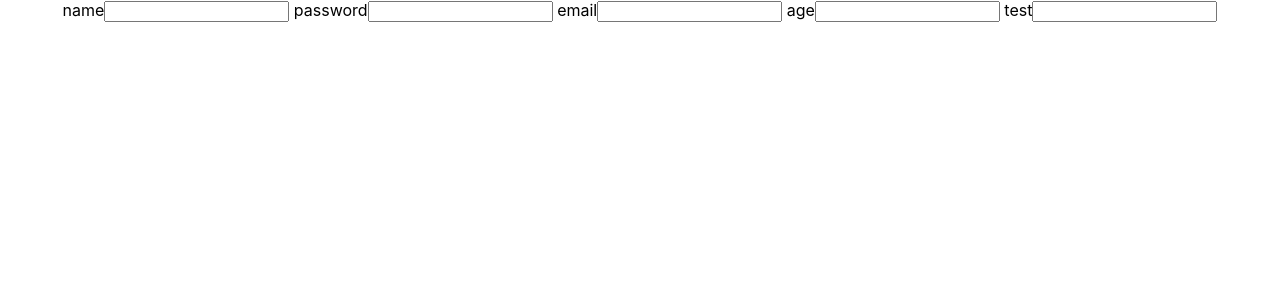
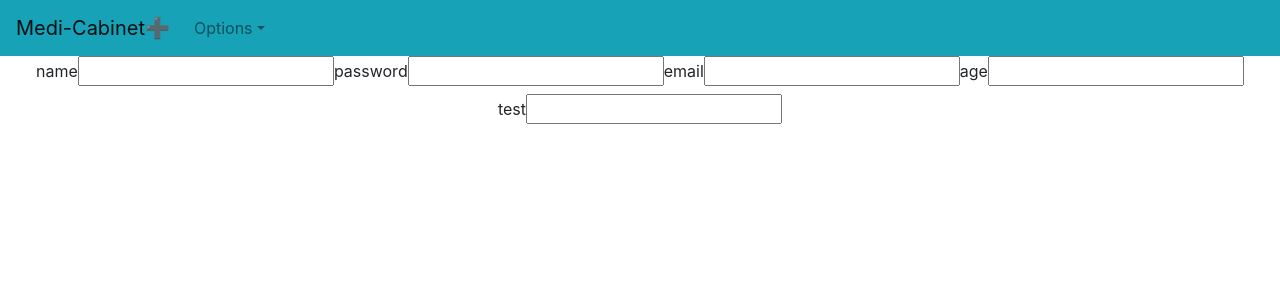
Before and after one commit to BW-Med-Cabinet-2/front-end, a React (Create React App) app in the folder medi-cabinet/: page / in a window 1280 px wide. Shown: the top 300 px of the page. Built offline with nearby package versions, Linux system fonts and the light colour scheme.

Commit message:
Getting navbar set up

```diff
--- a/medi-cabinet/src/App.js
+++ b/medi-cabinet/src/App.js
@@ -1,12 +1,16 @@
 import React from 'react';
-import RegisterForm from './Components/Register/RegisterForm.js';
+import RegisterForm from './components/Register/RegisterForm';
+import NavBar from './components/NavBar';
 
 import './App.css';
 
 function App() {
   return (
     <div className="App">
-      <RegisterForm />
+      <header>
+        <NavBar />
+        <RegisterForm />
+      </header>
     </div>
   );
 }
--- /dev/null
+++ b/medi-cabinet/src/Components/NavBar.js
@@ -0,0 +1,57 @@
+import React, { useState } from 'react';
+import RegisterForm from './Register/RegisterForm';
+import {
+  Collapse,
+  Navbar,
+  NavbarToggler,
+  NavbarBrand,
+  Nav,
+  NavItem,
+  NavLink,
+  UncontrolledDropdown,
+  DropdownToggle,
+  DropdownMenu,
+  DropdownItem,
+  NavbarText
+} from 'reactstrap';
+
+const NavBar = (props) => {
+    const [isOpen, setIsOpen] = useState(false);
+
+  const toggle = () => setIsOpen(!isOpen);
+
+  return (
+    <div>
+      <Navbar color="info" light expand="md">
+        <NavbarBrand href="/">Medi-Cabinet➕</NavbarBrand>
+        <NavbarToggler onClick={toggle} />
+        <Collapse isOpen={isOpen} navbar>
+          <Nav className="mr-auto" navbar>
+            <UncontrolledDropdown nav inNavbar>
+              <DropdownToggle nav caret>
+                Options
+              </DropdownToggle>
+              <DropdownMenu right>
+                <DropdownItem>
+                  Login
+                </DropdownItem>
+                <DropdownItem>
+                    <NavLink>
+                        Register
+                        <RegisterForm />
+                    </NavLink>
+                </DropdownItem>
+                <DropdownItem divider />
+                <DropdownItem>
+                  See all strains 🌿
+                </DropdownItem>
+              </DropdownMenu>
+            </UncontrolledDropdown>
+          </Nav>
+        </Collapse>
+      </Navbar>
+    </div>
+  );
+}
+
+export default NavBar;
--- a/medi-cabinet/src/index.js
+++ b/medi-cabinet/src/index.js
@@ -1,6 +1,7 @@
 import React from 'react';
 import ReactDOM from 'react-dom';
 import App from './App';
+import 'bootstrap/dist/css/bootstrap.min.css';
 import './index.css';
 
 
```
Also changed, not shown: medi-cabinet/src/Components/SearchForm.js (added, +7 -0 lines), medi-cabinet/src/utils/axiosWithAuth.js (added).
